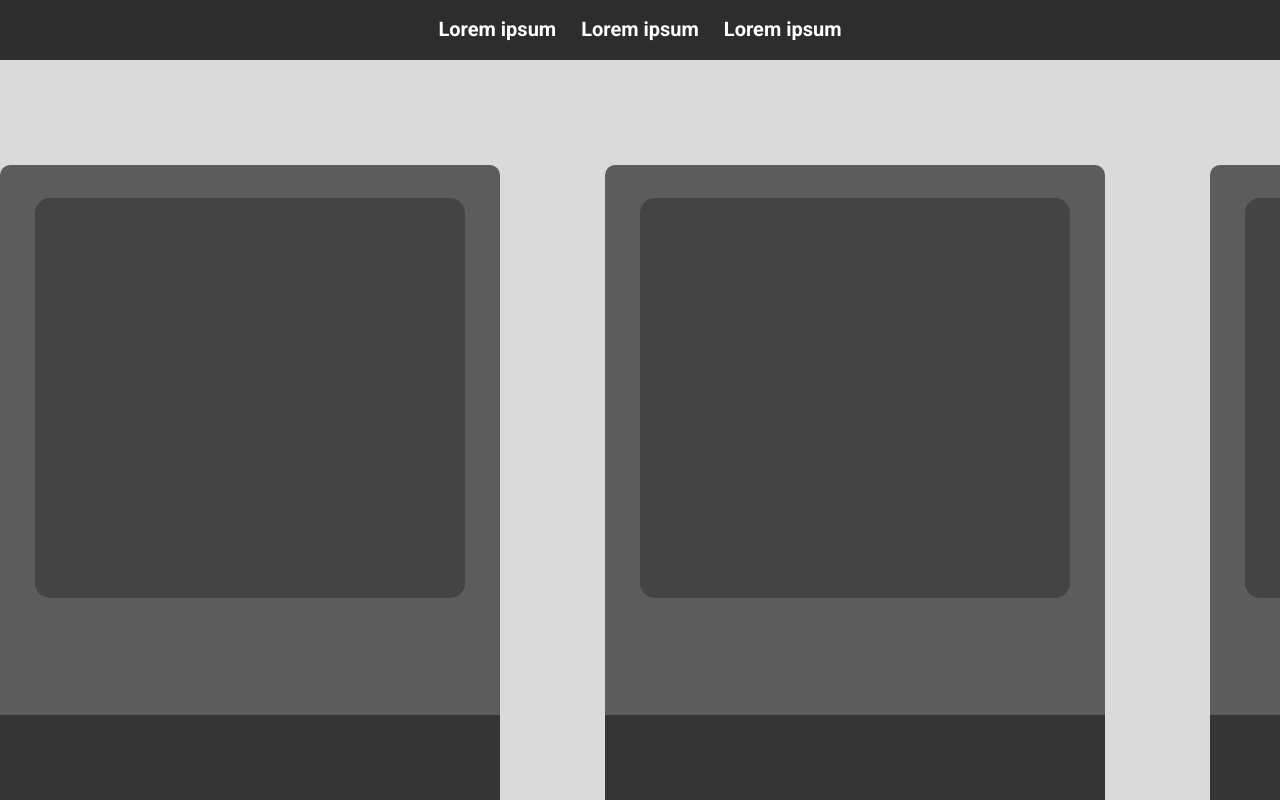
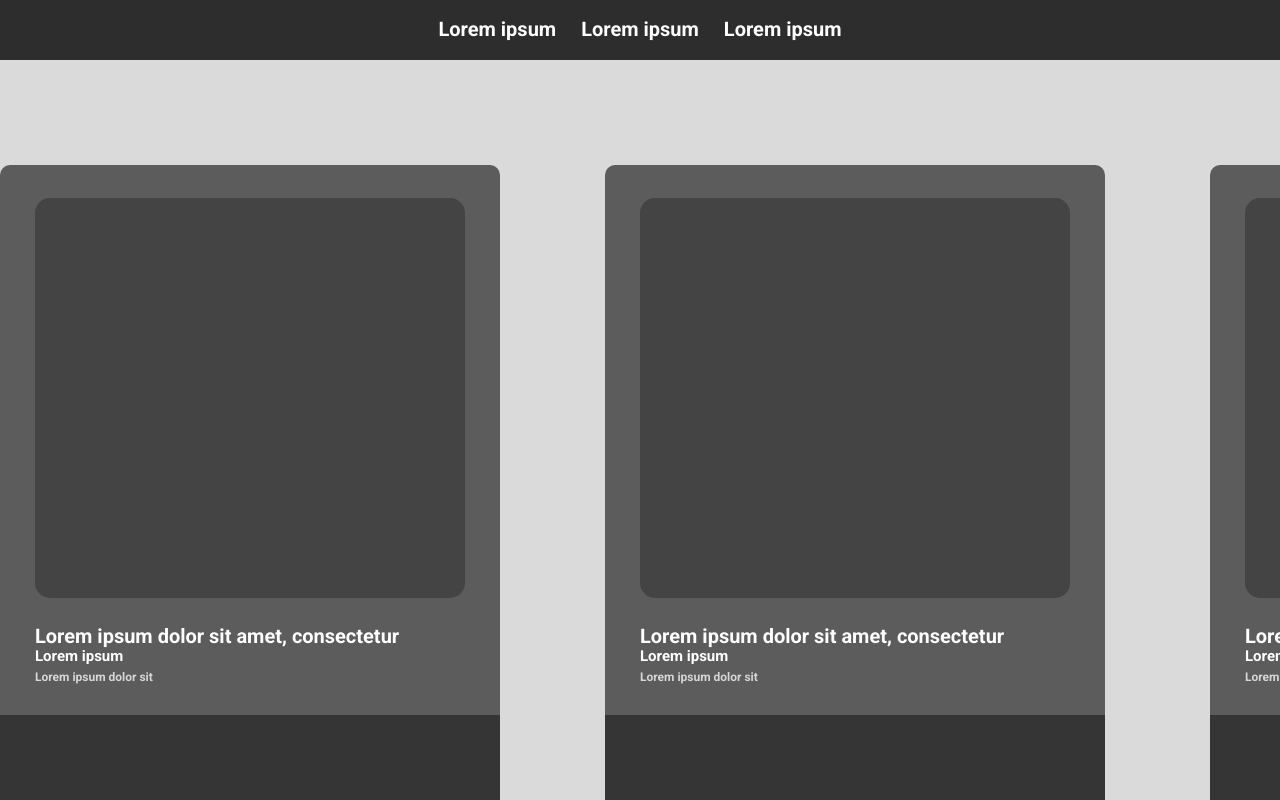
Before and after one commit to AudriusAnusauskas/KTTask, a React (Create React App) app: page / in a window 1280 px wide. Shown: the top 800 px of the page. Built offline with nearby package versions, Linux system fonts and the light colour scheme.

Commit message:
complete upperContainer

```diff
--- a/src/components/Card/Card.jsx
+++ b/src/components/Card/Card.jsx
@@ -6,6 +6,13 @@ const Card = () => {
     <div className={style.card}>
       <div className={style.topContainer}>
         <div className={style.screen}></div>
+        <div className={style.textBox}>
+          <h3 className={style.header}>
+            Lorem ipsum dolor sit amet, consectetur
+          </h3>
+          <h4 className={style.subheader}>Lorem ipsum</h4>
+          <p className={style.text12}>Lorem ipsum dolor sit</p>
+        </div>
       </div>
       <div className={style.bottomContainer}></div>
     </div>
--- a/src/components/Card/Card.module.css
+++ b/src/components/Card/Card.module.css
@@ -24,3 +24,29 @@
   margin: 0 35px;
   top: 33px;
 }
+.textBox {
+  position: relative;
+  top: 33px;
+  width: 430px;
+  height: 63px;
+  margin: auto;
+  margin-top: 27px;
+  text-align: start;
+  color: #fff;
+}
+.header {
+  margin: 0;
+  font-size: 20px;
+  line-height: 23.44px;
+}
+.subheader {
+  margin: 0;
+  font-size: 15px;
+  line-height: 17.58px;
+}
+.text12 {
+  margin: 0;
+  font-size: 12px;
+  line-height: 22px;
+  opacity: 0.75;
+}
```
